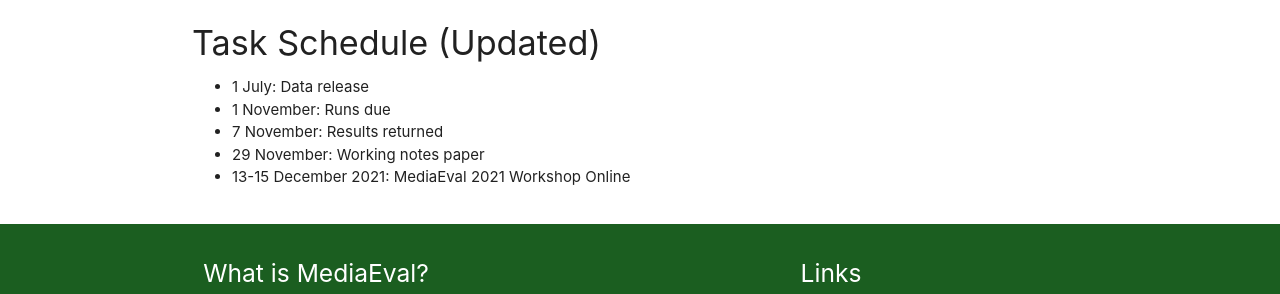
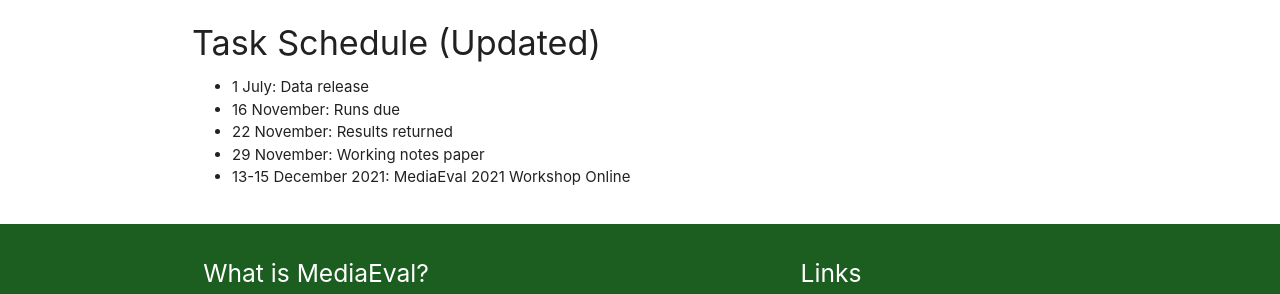
Before and after one commit to multimediaeval/multimediaeval.github.io, a Jekyll site: the page built from _editions/2021/tasks/medico.md, in a window 1280 px wide and 900 px high, scrolled down 2143 px. Shown: the part 363-657 px from the top of the window. Built offline with Jekyll 4.4.1, drawn with Linux system fonts in a browser that asks for light colours.

Commit message:
Update medico.md

```diff
--- a/_editions/2021/tasks/medico.md
+++ b/_editions/2021/tasks/medico.md
@@ -74,7 +74,7 @@
 
 #### Task Schedule (Updated)
 * 1 July: Data release <!-- # Replace XX with your date. We suggest setting the date in June-July-->
-* 1 November: Runs due <!-- # Replace XX with your date. We suggest setting enough time in order to have enough time to assess and return the results by the Results returned deadline-->
-* 7 November: Results returned  <!-- Replace XX with your date. Latest possible should be 15 November-->
+* 16 November: Runs due <!-- # Replace XX with your date. We suggest setting enough time in order to have enough time to assess and return the results by the Results returned deadline-->
+* 22 November: Results returned  <!-- Replace XX with your date. Latest possible should be 15 November-->
 * 29 November: Working notes paper  <!-- Fixed. Please do not change. Exact date to be decided-->
 * 13-15 December 2021: MediaEval 2021 Workshop Online <!-- Fixed. Please do not change. Exact date to be decided-->
```
